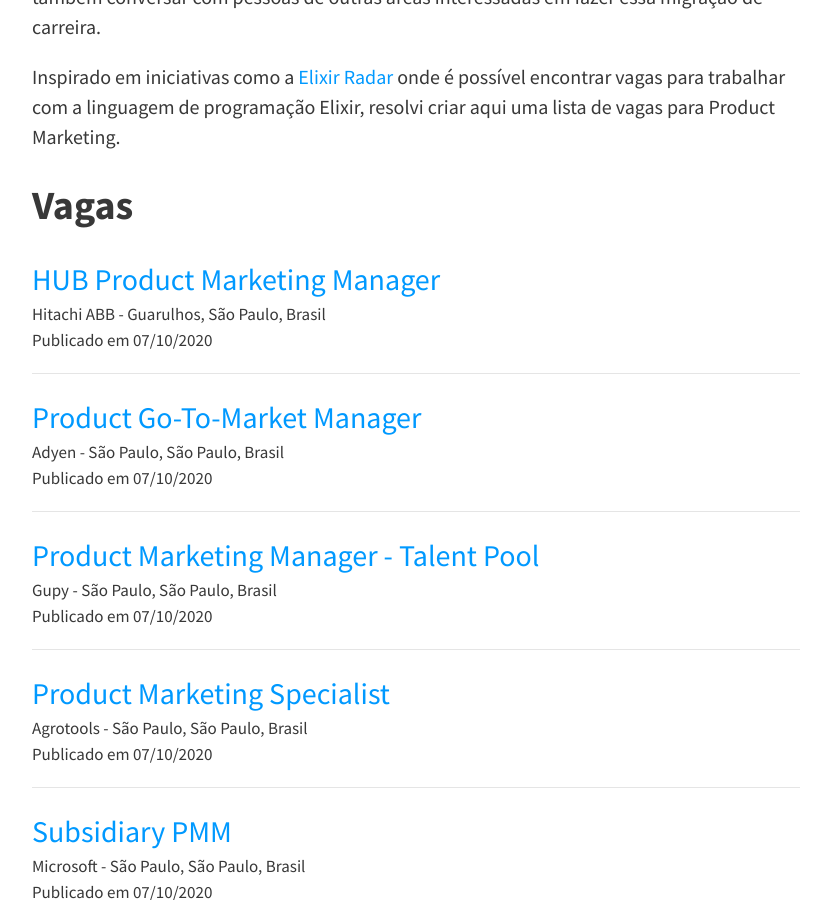
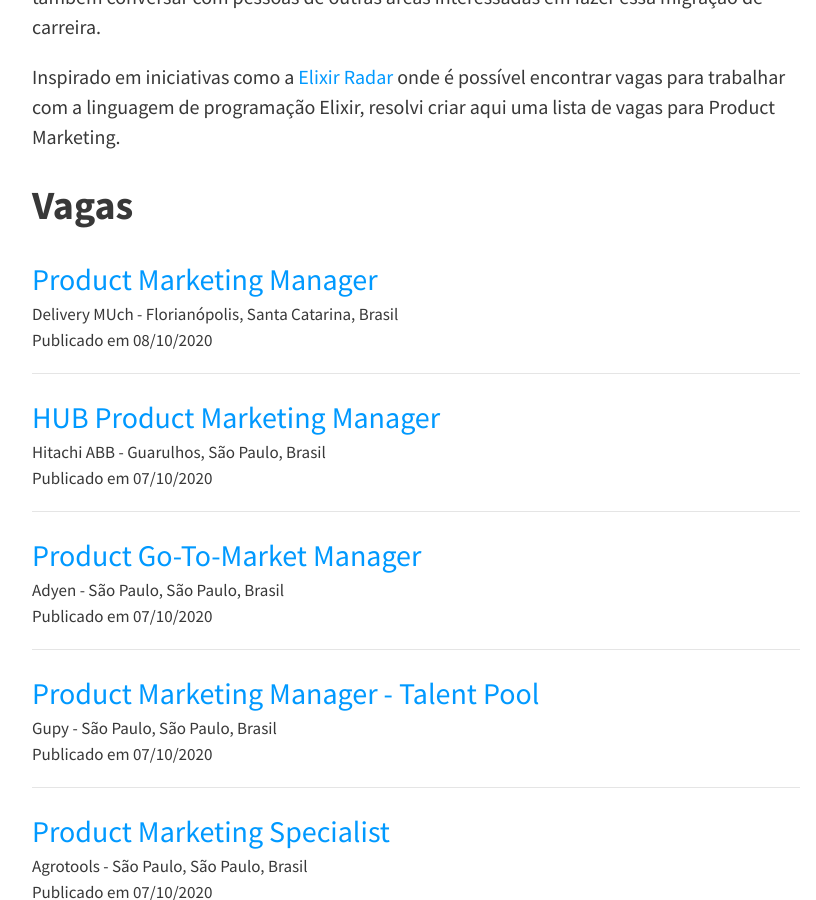
Before and after one commit to felipecbarbosa/felipecbarbosa.github.io, a Jekyll site: the page built from product-marketing/vagas.md, in a window 1280 px wide and 900 px high, scrolled down 993 px. Shown: the whole window, without its empty margins (224-1040 px from the left). Built offline with Jekyll 4.4.1, drawn with Linux system fonts in a browser that asks for light colours; nearby versions of some CDN libraries; comment, search, counter and statistics services are not loaded.

Commit message:
Added new job opening

```diff
--- a/_data/job.json
+++ b/_data/job.json
@@ -1,4 +1,11 @@
 [
+    {
+        "url": "https://jobs.kenoby.com/deliverymuch/job/product-marketing-manager/5f6e76ae3d6b0613851c9e46",
+        "title": "Product Marketing Manager",
+        "location": "Delivery MUch - Florianópolis, Santa Catarina, Brasil",
+        "date": "Publicado em 08/10/2020",
+        "track": "deliverymuch"
+    },
     {
         "url": "https://www.linkedin.com/jobs/view/1951121647",
         "title": "HUB Product Marketing Manager",
```
